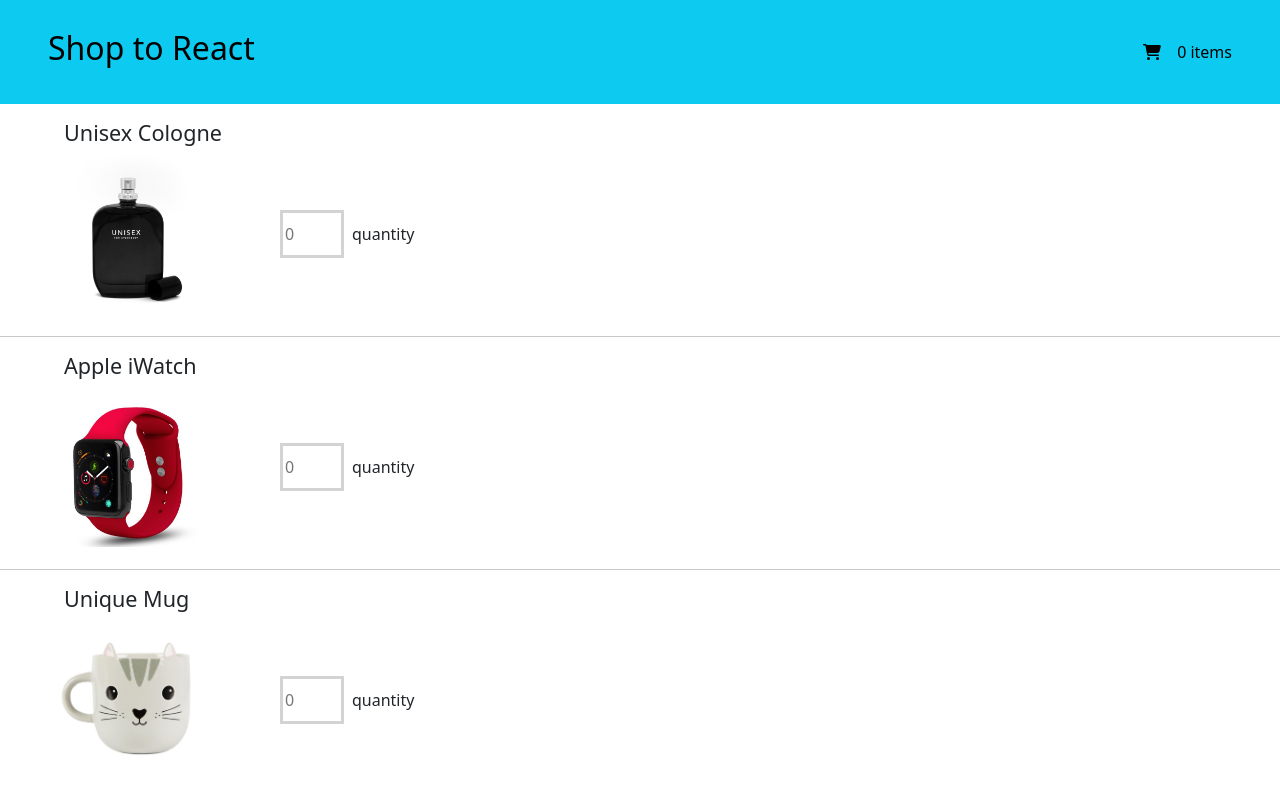
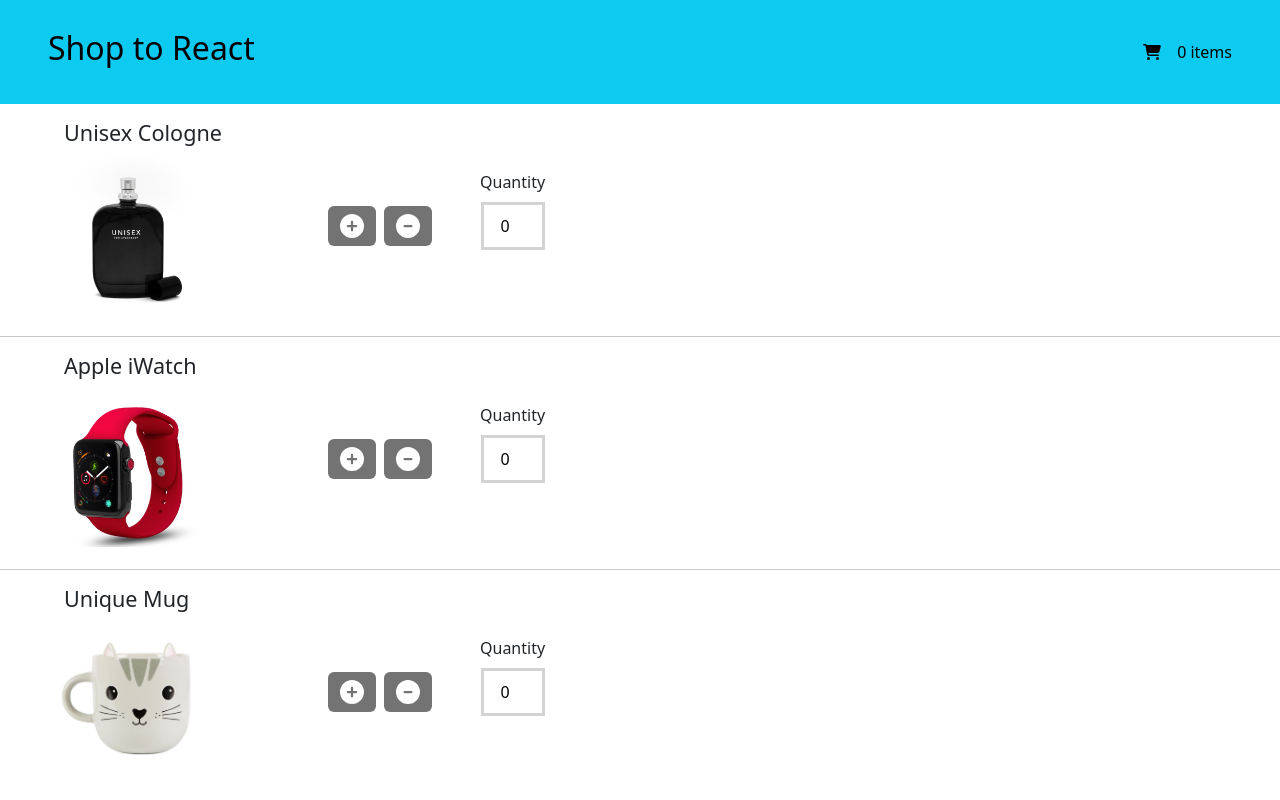
Before and after one commit to annmariajose/m5-lab-assignment, a React (Create React App) app in the folder shopcart/: page / in a window 1280 px wide. Shown: the top 800 px of the page. Built offline with nearby package versions, Linux system fonts and the light colour scheme.

Commit message:
Add add/subtract buttons functionality

```diff
--- a/shopcart/src/App.js
+++ b/shopcart/src/App.js
@@ -6,12 +6,27 @@
 import { FontAwesomeIcon } from "@fortawesome/react-fontawesome";
 
 function App() {
-  const [cartCount, setCount] = useState(0);
+  let [cartCount, setCount] = useState(0);
   const [productData] = useState(ProductData.products);
+
+  const HandleProductAdd = (event) => {
+    ++productData[event.target.id].value;
+    setCount(++cartCount);
+  };
+
+  const HandleProductSubtract = (event) => {
+    if (productData[event.target.id].value > 0) {
+      --productData[event.target.id].value;
+      setCount(--cartCount);
+    }
+  };
 
   //update props values when changing input fields
   function OnChange(event) {
-    productData[event.target.id].value = event.target.value;
+    if (event.target.value < 0) {
+      event.target.value = 0;
+    }
+    productData[event.target.id].value = Math.floor(event.target.value);
     const sumOfCartItems = productData.reduce(
       (accumulator, currentValue) => accumulator + Number(currentValue.value), 0,
     );
@@ -27,7 +42,12 @@
           <p className='mt-3'>{cartCount} items</p>
         </div>
       </header>
-      <DisplayProducts productData={productData} OnChange={OnChange}/>
+      <DisplayProducts
+        productData={productData}
+        OnChange={OnChange}
+        HandleProductAdd={HandleProductAdd}
+        HandleProductSubtract={HandleProductSubtract}
+      />
     </div>
   );
 }
--- a/shopcart/src/DisplayProducts.css
+++ b/shopcart/src/DisplayProducts.css
@@ -6,6 +6,17 @@
   width: 10em;
 }
 
+button {
+  background-color: #737373;
+  border: none;
+  width: 3em;
+  height: 2.5em;
+}
+
+button > FontAwesomeIcon {
+  width: 3em;
+}
+
 input{
   width: 4em;
   height: 3em;
--- a/shopcart/src/DisplayProducts.js
+++ b/shopcart/src/DisplayProducts.js
@@ -2,6 +2,8 @@
 import { useState } from 'react';
 import './DisplayProducts.css';
 import "bootstrap/dist/css/bootstrap.min.css";
+import { faCirclePlus, faCircleMinus } from "@fortawesome/free-solid-svg-icons";
+import { FontAwesomeIcon } from "@fortawesome/react-fontawesome";
 
 function DisplayProducts(props) {
   const [show, setShow] = useState(false);
@@ -18,11 +20,43 @@
       {props.productData.map((product, index) =>
         <div className="productContainer mt-3" key={index}>
           <h3 className='title px-5 mx-3'>{product.title}</h3>
-          <div className='product d-inline-flex align-items-center mx-5'>
-            <img src={product.imageSrc} onClick={() => handleShow(product)} className="img-fluid" alt={product.title} />
-            <div className='mx-5 px-4'>
-              <input type="number" id={index} name={product.title} onChange={props.OnChange} placeholder={product.value}></input>
-              <label className='mx-2'>quantity</label>
+          <div className='product d-inline-flex align-items-start mx-5'>
+            <img
+              src={product.imageSrc}
+              onClick={() => handleShow(product)}
+              className="img-fluid"
+              alt={product.title}
+            />
+            <div className='mx-5 px-3 d-flex align-items-center'>
+              <div className='mx-5 pt-5'>
+                <button className='mx-2 rounded' id={index} onClick={props.HandleProductAdd}>
+                  <FontAwesomeIcon
+                    icon={faCirclePlus}
+                    className='text-white'
+                    style={{width: "1.5em", height: "1.5em", paddingTop: "0.25em"}}
+                    pointerEvents="none"
+                  />
+                </button>
+                <button className='rounded' id={index} onClick={props.HandleProductSubtract}>
+                  <FontAwesomeIcon
+                    icon={faCircleMinus}
+                    className='text-white'
+                    style={{width: "1.5em", height: "1.5em", paddingTop: "0.25em"}}
+                    pointerEvents="none"
+                  />
+                </button>
+              </div>
+              <div className='d-flex flex-column align-items-center pt-2'>
+                <label className='my-2'>Quantity</label>
+                <input
+                  type="number"
+                  id={index}
+                  name={product.title}
+                  value={product.value}
+                  onChange={props.OnChange}
+                  className='text-center'
+                ></input>
+              </div>
             </div>
           </div>
           <hr></hr>
```
